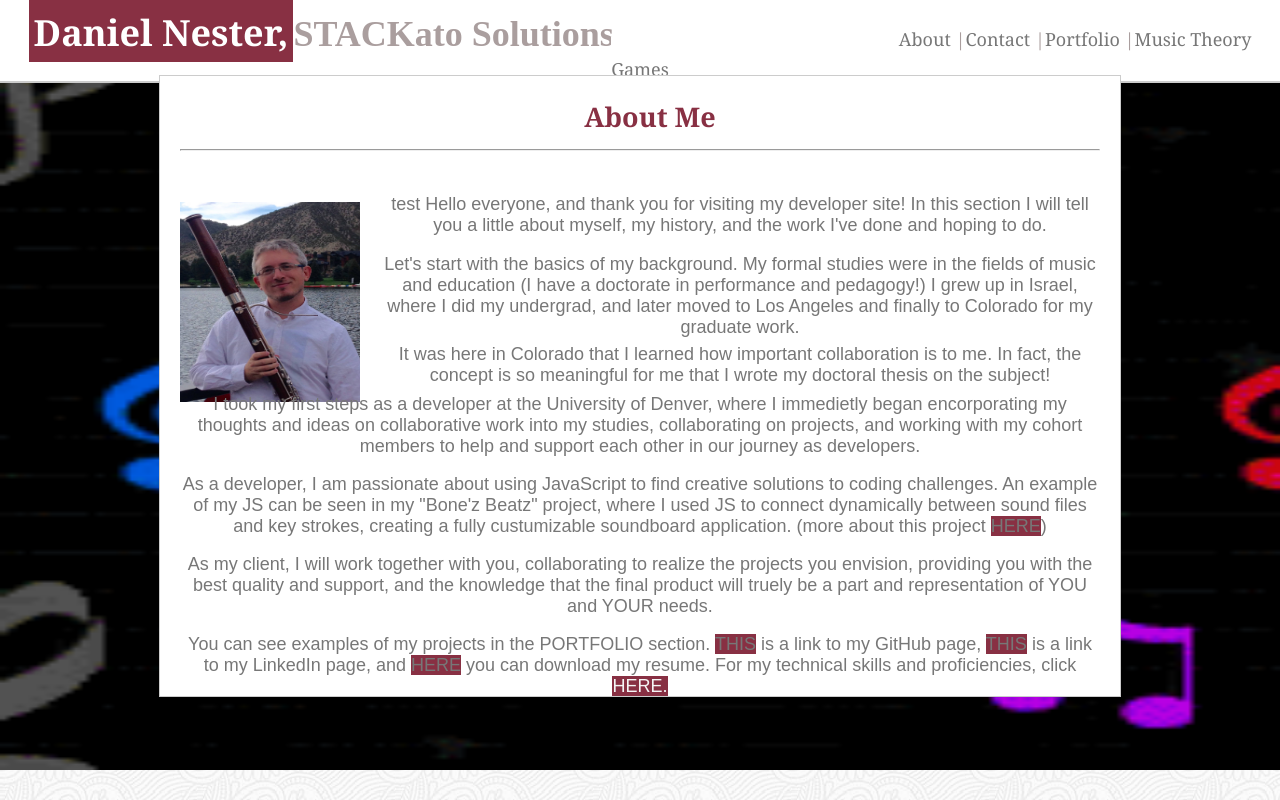
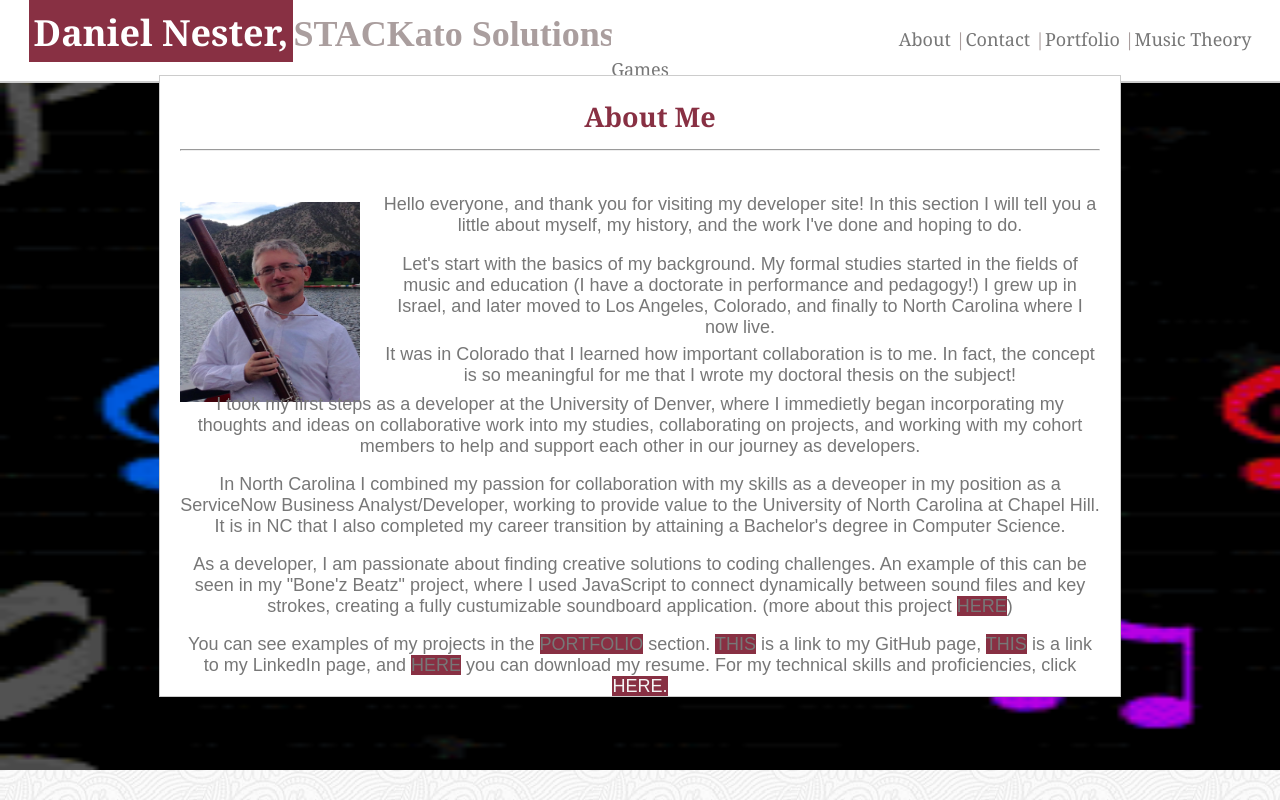
Before and after one commit to tzvik15/STACKato-Solutions, a React (Create React App) app: page / in a window 1280 px wide. Built offline with nearby package versions, Linux system fonts and the light colour scheme; a web font is replaced by a local one.

Commit message:
updated about page

```diff
--- a/src/pages/about.js
+++ b/src/pages/about.js
@@ -39,50 +39,51 @@ function About() {
         </h2>
         <img src={good} alt="picMe" id="mepic" />
         <p className="break" id="pOne">
-          test Hello everyone, and thank you for visiting my developer site! In this
+          Hello everyone, and thank you for visiting my developer site! In this
           section I will tell you a little about myself, my history, and the
           work I've done and hoping to do.
         </p>
         <p className="break" id="pTwo">
-          Let's start with the basics of my background. My formal studies were
-          in the fields of music and education (I have a doctorate in
-          performance and pedagogy!) I grew up in Israel, where I did my
-          undergrad, and later moved to Los Angeles and finally to Colorado for
-          my graduate work.
+          Let's start with the basics of my background. My formal studies
+          started in the fields of music and education (I have a doctorate in
+          performance and pedagogy!) I grew up in Israel, and later moved to Los
+          Angeles, Colorado, and finally to North Carolina where I now live.
         </p>
         <p className="break" id="pThree">
-          It was here in Colorado that I learned how important collaboration is
-          to me. In fact, the concept is so meaningful for me that I wrote my
+          It was in Colorado that I learned how important collaboration is to
+          me. In fact, the concept is so meaningful for me that I wrote my
           doctoral thesis on the subject!
         </p>
         <br />
         <p className="break" id="pFour">
           I took my first steps as a developer at the University of Denver,
-          where I immedietly began encorporating my thoughts and ideas on
+          where I immedietly began incorporating my thoughts and ideas on
           collaborative work into my studies, collaborating on projects, and
           working with my cohort members to help and support each other in our
           journey as developers.
         </p>
         <p className="break" id="pFive">
-          As a developer, I am passionate about using JavaScript to find
-          creative solutions to coding challenges. An example of my JS can be
-          seen in my "Bone'z Beatz" project, where I used JS to connect
-          dynamically between sound files and key strokes, creating a fully
-          custumizable soundboard application. (more about this project{" "}
+        In North Carolina I combined my passion for collaboration with my
+          skills as a deveoper in my position as a ServiceNow Business
+          Analyst/Developer, working to provide value to the University of North
+          Carolina at Chapel Hill. It is in NC that I also completed my career
+          transition by attaining a Bachelor's degree in Computer Science.
+
+        </p>
+        <p className="break" id="pSix">
+        As a developer, I am passionate about finding creative solutions to
+          coding challenges. An example of this can be seen in my "Bone'z Beatz"
+          project, where I used JavaScript to connect dynamically between sound
+          files and key strokes, creating a fully custumizable soundboard
+          application. (more about this project{" "}
           <Link to="/bonez" className="hereLink">
             HERE
           </Link>
           )
         </p>
-        <p className="break" id="pSix">
-          As my client, I will work together with you, collaborating to realize
-          the projects you envision, providing you with the best quality and
-          support, and the knowledge that the final product will truely be a
-          part and representation of YOU and YOUR needs.
-        </p>
         <p className="break" id="pSeven">
           You can see examples of my projects in the{" "}
-          <Link to="/portfolio">PORTFOLIO</Link> section.{" "}
+          <Link to="/portfolio" className="hereLink">PORTFOLIO</Link> section.{" "}
           <a
             href="https://github.com/tzvik15"
             target="_blank"
@@ -120,17 +121,14 @@ function About() {
           <div className="modal-content">
             <span className="close-btn">&times;</span>
             <p>
-              <h3>Programing Languages Known:</h3> HTML 5, CSS, JavaScript (ES6){" "}
+              <h3>Programing Languages:</h3> Java (Swing, AWT), Python
+              (Pandas, Numpy, Matplotlib, Flask), JavaScript (ES6, bootstrap,
+              React, Node.js, Express, Handlebars, Sequelize, jQuery,
+              socket.io), HTML 5, CSS <br />
+              <h3>Databases:</h3>ServiceNow, Oracle, mySQL, mongoDB{" "}
               <br />
-              <h3>Front End:</h3>React.js (including hooks), REST API queries,
-              3rd party JS and CSS library integration, deployment of web pages{" "}
-              <br />
-              <h3>Back End: </h3>Node.js, Express servers, REST API creation,
-              NPM, Handlebars, Sequelize <br />
-              <h3>Cross Stack: </h3>MERN stack, jQuery, Test Driven Development
-              with Jest, mySQL, Object Oriented Programming, MongoDB and
-              Mongoose, PWA creation (including offline support) <br />
-              <h3>In Development:</h3> ServiceNow <br />
+              <h3>Design Models: </h3>UML Class Diagrams, ERD Diagrams, Software Engineering Documents (SDP, SRS, SDD, STS)  <br />
+              <h3>Currently workin on:</h3> Finihing up my studies (expected gradtuation December 2022) <br />
             </p>
             <p>
               To see these skills in use, please click{" "}
```
